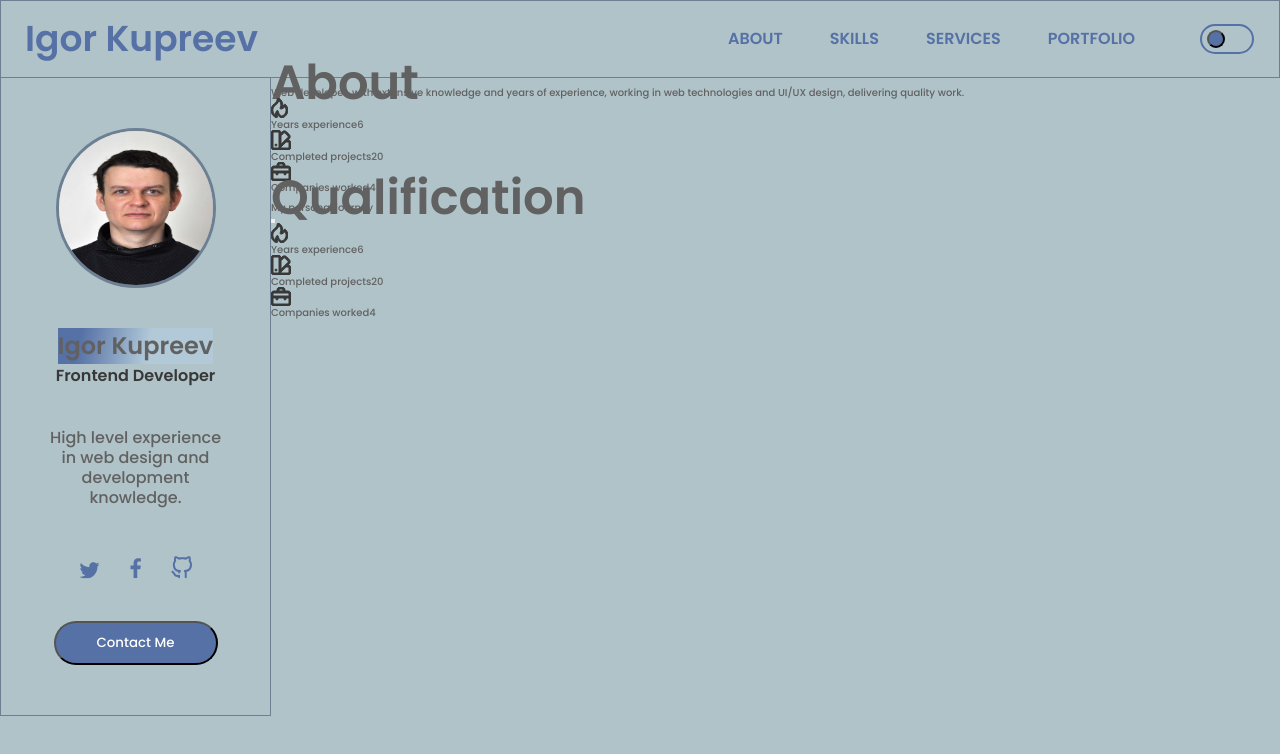
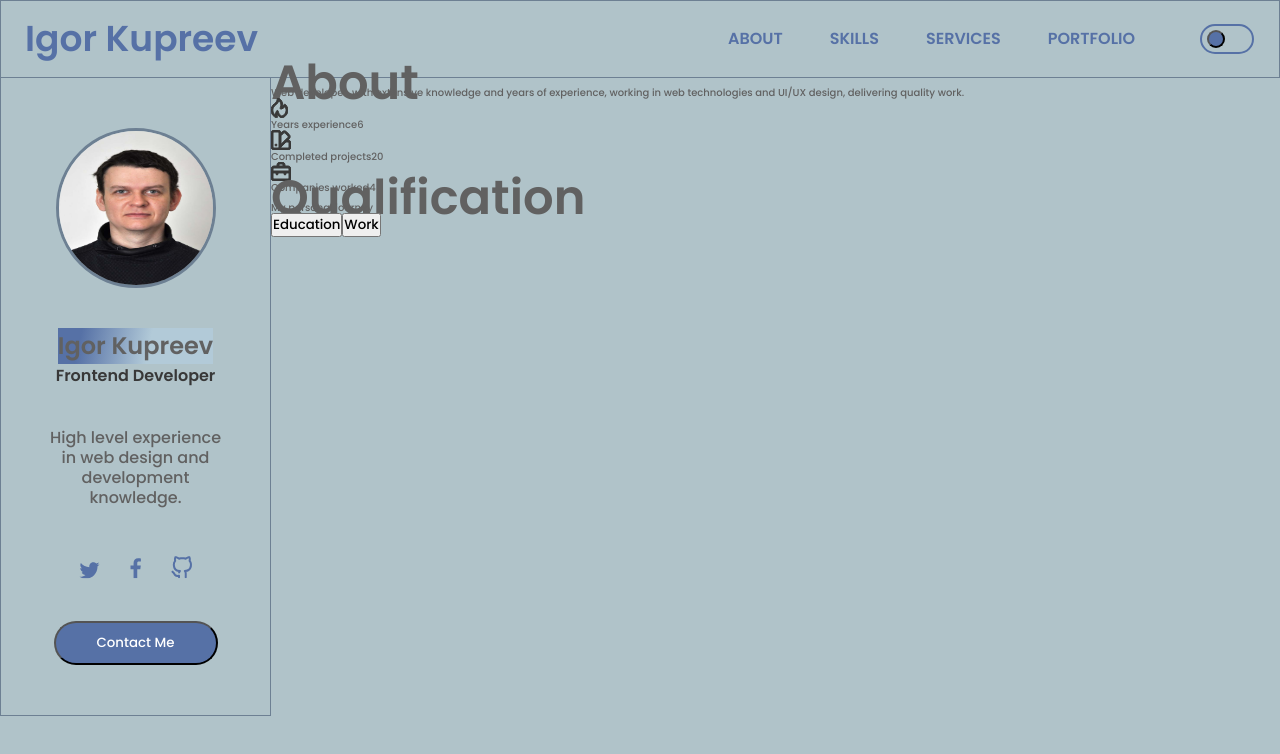
Before and after one commit to IKupreev/my-portfolio, a React (Create React App) app: page / in a window 1280 px wide. Shown: the top 754 px of the page. Built offline with nearby package versions, Linux system fonts and the light colour scheme.

Commit message:
add html for about block

```diff
--- a/src/components/About.jsx
+++ b/src/components/About.jsx
@@ -39,32 +39,13 @@ function About() {
           <span class="about__label">My personal journey</span>
         </div>
         <div class="about__tabs">
-          {/* закончил тут */}
-          <button class="about__btn-tab" />
+          <button class="about__btn-educatw">Education</button>
+          <button class="about__btn-work">Work</button>
         </div>
-        <div class="about__about-cards">
-          <div class="about__card">
-            <Icons name="exp" color="#383838" width="17" height="20" className="about__icon" />
-            <div class="about__info">
-              <span class="about__subtitle">Years experience</span>
-              <span class="about__count">6</span>
-            </div>
-          </div>
-          <div class="about__card">
-            <Icons name="proj" color="#383838" width="20" height="20" className="about__icon" />
-            <div class="about__info">
-              <span class="about__subtitle">Completed projects</span>
-              <span class="about__count">20</span>
-            </div>
-          </div>
-          <div class="about__card">
-            <Icons name="work" color="#383838" width="20" height="19" className="about__icon" />
-            <div class="about__info">
-              <span class="about__subtitle">Companies worked</span>
-              <span class="about__count">4</span>
-            </div>
-          </div>
-        </div>
+        <span class="about__line"></span>
+        <section class="about__qualification-cards">
+          <main class="about__item"></main>
+        </section>
       </div>
     </section>
   );
```
